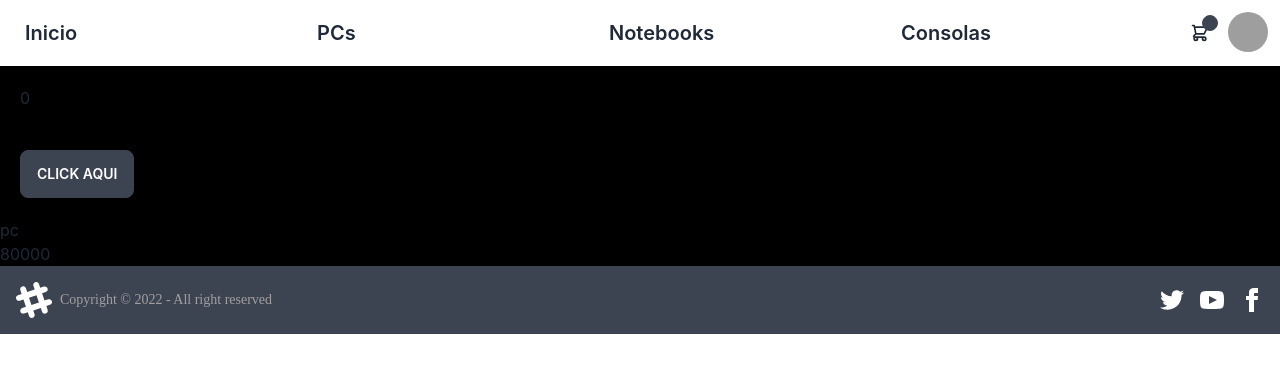
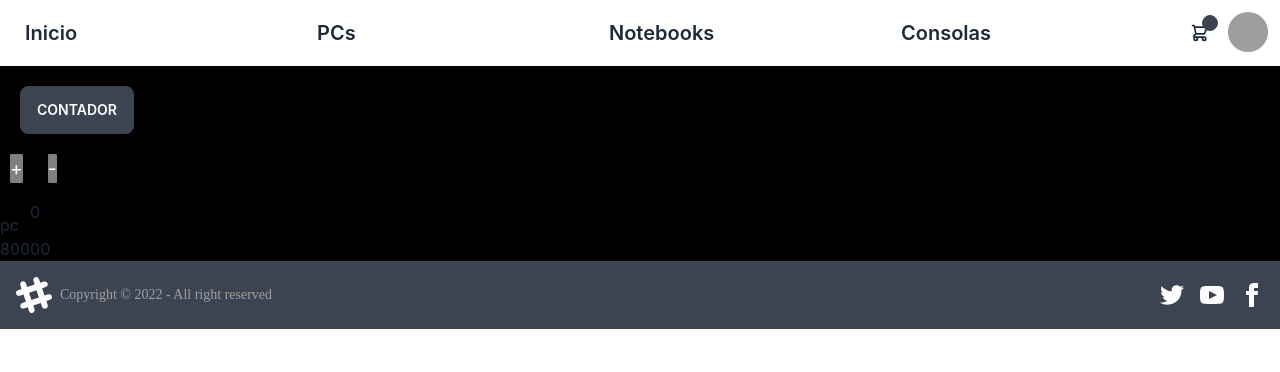
Before and after one commit to EmilianoAlonso023/React, a React (Create React App) app in the folder react38095/: page /item/1 in a window 1280 px wide. Shown: the top 372 px of the page. Built offline with nearby package versions, Linux system fonts and the light colour scheme; grey boxes are pictures that could not be loaded.

Commit message:
commit lunes

```diff
--- a/react38095/src/App.js
+++ b/react38095/src/App.js
@@ -17,7 +17,6 @@ function App() {
      <BrowserRouter>
         <NavBar/>
         <ItemCount/>
-
         <Routes>
           <Route path={'/'} element={<ItemListContainer/>} />
           <Route path={'/category/:id'} element={<ItemListContainer/>} />
--- a/react38095/src/components/ItemCount.js
+++ b/react38095/src/components/ItemCount.js
@@ -15,16 +15,76 @@ const ItemCount = () => {
 
 
 
-    const clickHandler = () => {
+    /* const clickHandler = () => {
         console.log('Hiciste click');
         setCounter ( counter + 1)
     }
     console.log ('se hizo render');
+
+
+    */
+
+
+const handleClick1 = () => {
+    setCounter(counter + 1)
+  }
+
+
+  const handleClick2 = () => {
+    setCounter(counter - 1)
+  }
+
+
   return (
-    <div>
-    <div className="m-5">{ counter } </div>
-       <button onClick={ clickHandler } className="btn m-5">Click Aqui</button>
+    <div style={{
+   marginBottom: '30px',
+
+    }}>
+      <button className="btn m-5">Contador</button>
+      <div style={{
+
+       position: 'absolute',
+        top: '25vh',
+        marginLeft: '30px',
+
+
+      }}>
+        {counter}
+      </div>
+      <div className="buttons">
+        <button style={{
+          fontSize: '120%',
+          Top: '-10px',
+          marginLeft: '10px',
+          position: 'relative',
+          backgroundColor: 'grey',
+          borderRadius: '8%',
+          color: 'white',
+        }}
+          onClick={handleClick1}>+</button>
+
+
+        <button style={{
+          fontSize: '120%',
+          marginLeft: '25px',
+          position: 'relative',
+          backgroundColor: 'grey',
+          borderRadius: '8%',
+          color: 'white',
+        }}
+          onClick={handleClick2}>-</button>
+
+      </div>
     </div>
   )
 }
+
+ /*  return (
+    <div>
+    <div className="m-5">{ counter } </div>
+       <button onClick={ clickHandler1 } className="btn m-5">Click Aqui</button>
+       <button onClick={ clickHandler2 } className="btn m-5">Click Aqui</button>
+    </div>
+  )
+} */
 export default ItemCount
--- a/react38095/src/components/shop/data/Products.js
+++ b/react38095/src/components/shop/data/Products.js
@@ -1,9 +1,9 @@
 const products = [
-    { id: 1, category:'pc', name:'pc', img:'https://mexx-img-2019.s3.amazonaws.com/tumb_TT25-Intel-Core-i5-11600K-16Gb-RX6500XT_35170_2.jpeg', price:'80000'},
-    { id: 2, category:'notebook', name:'notebook', img:'https://mexx-img-2019.s3.amazonaws.com/tumb_42082_6.jpeg', price:'120000'},
-    { id: 3, category:'pc', name:'monitores', img:'https://mexx-img-2019.s3.amazonaws.com/tumb_Monitor-Led-22-LG-Full-Hd-75Hz-5Ms-22MP410-B_42935_1.jpeg', price:'50000'},
-    { id: 4, category:'consola', name:'playstation', img:'https://www.atajo.com.ar/thumb/PS5-STANDARD-HORIZON63517PS5-STANDARD-HORIZON_400x400.jpg', price:'250000'},
-    { id: 5, category:'consola', name:'xbox',img:'https://www.atajo.com.ar/thumb/0000000RRT-0000234357RRT-00002-Consola-Xbox-Series-X-01_400x400.jpg', price:'250000'},
+    { id: 1, stock: 5, category:'pc', name:'pc', img:'https://mexx-img-2019.s3.amazonaws.com/tumb_TT25-Intel-Core-i5-11600K-16Gb-RX6500XT_35170_2.jpeg', price:'80000'},
+    { id: 2, stock: 5, category:'notebook', name:'notebook', img:'https://mexx-img-2019.s3.amazonaws.com/tumb_42082_6.jpeg', price:'120000'},
+    { id: 3, stock: 5, category:'pc', name:'monitores', img:'https://mexx-img-2019.s3.amazonaws.com/tumb_Monitor-Led-22-LG-Full-Hd-75Hz-5Ms-22MP410-B_42935_1.jpeg', price:'50000'},
+    { id: 4, stock: 5, category:'consola', name:'playstation', img:'https://www.atajo.com.ar/thumb/PS5-STANDARD-HORIZON63517PS5-STANDARD-HORIZON_400x400.jpg', price:'250000'},
+    { id: 5, stock: 5, category:'consola', name:'xbox',img:'https://www.atajo.com.ar/thumb/0000000RRT-0000234357RRT-00002-Consola-Xbox-Series-X-01_400x400.jpg', price:'250000'},
 ]
 
 
```
